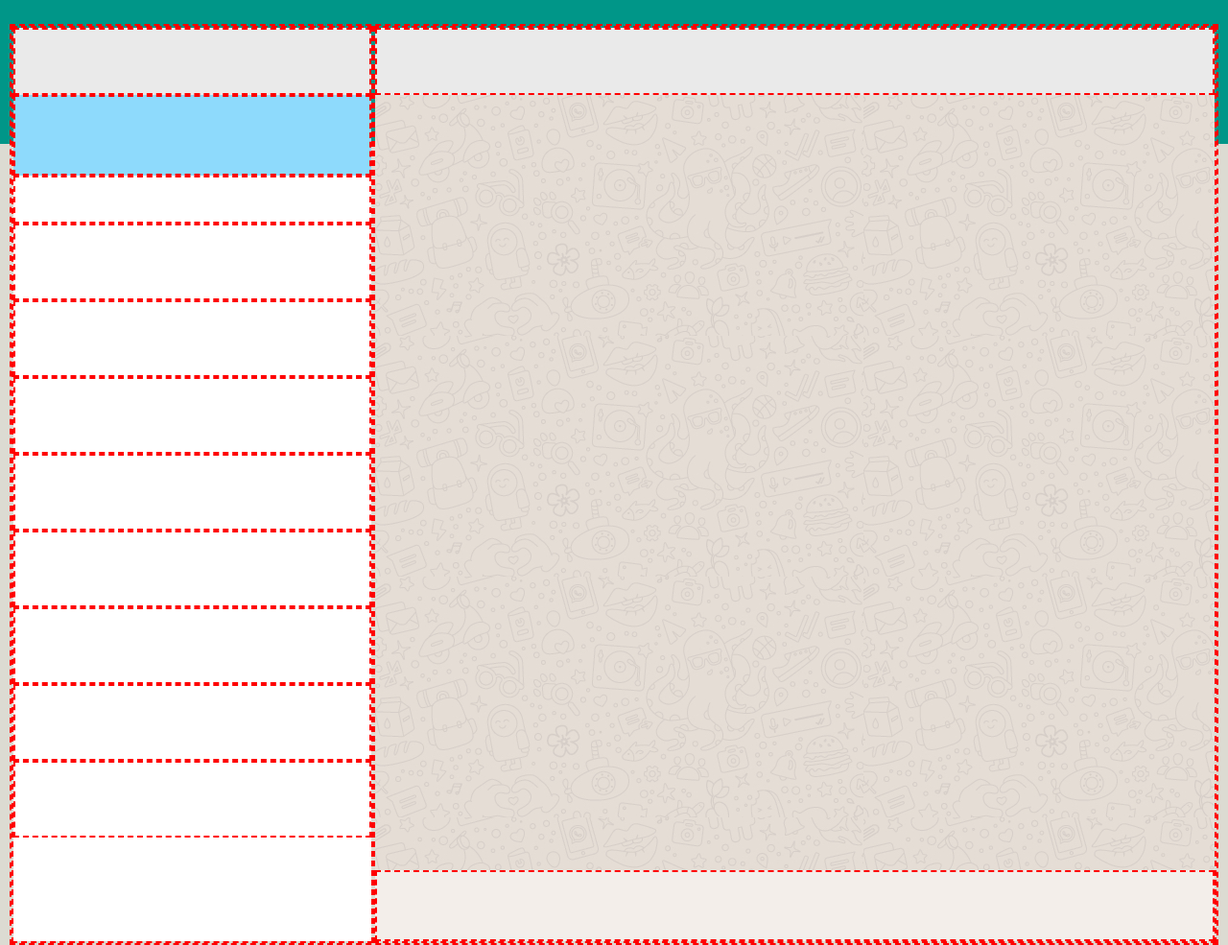
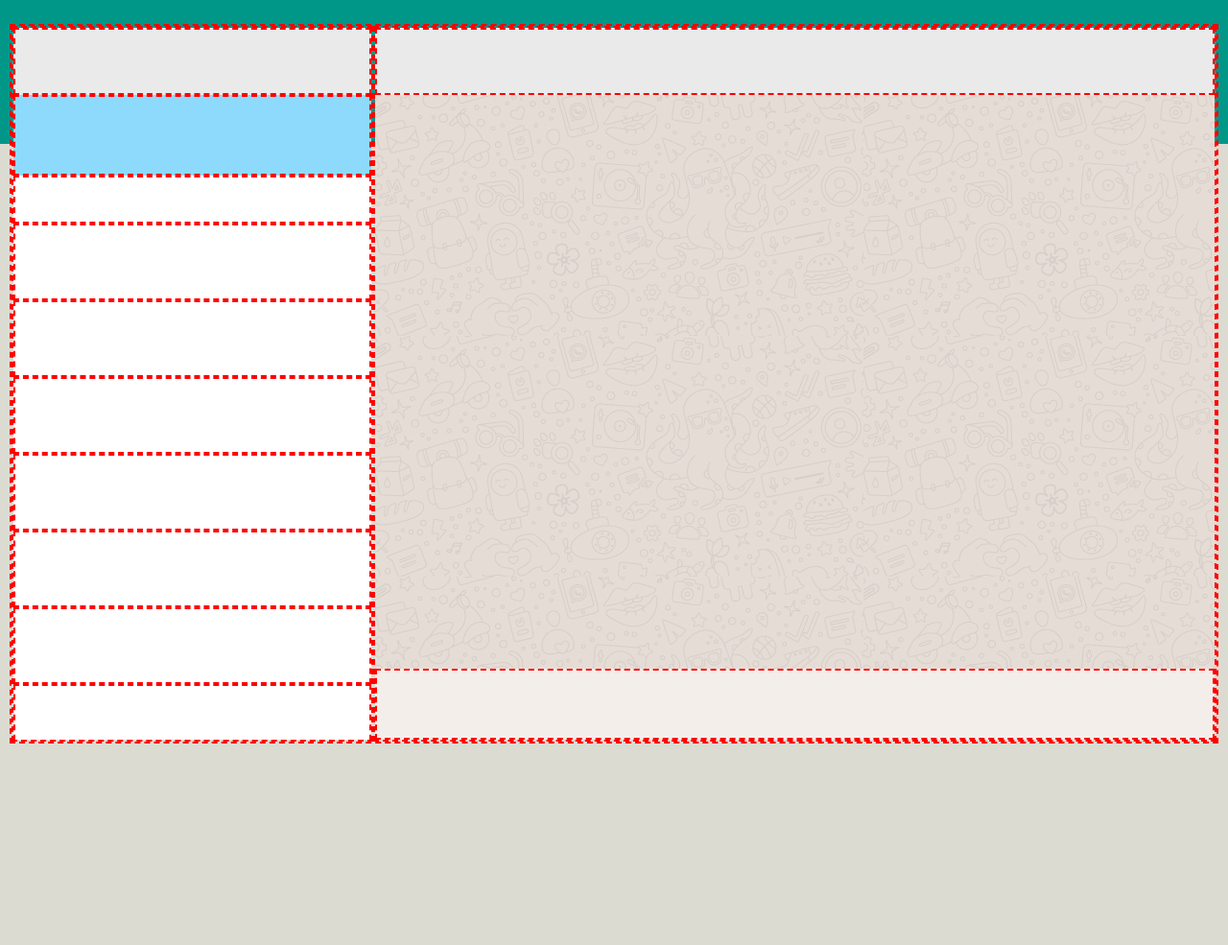
Before and after one commit to FedeViga/vue-boolzapp, a plain HTML site: page index.html in a window 1280 px wide. Shown: the whole page at 96% size. After the commit the page ends 800 px from the top, so only its background shows below. Drawn offline with Linux system fonts and the light colour scheme.

Commit message:
eliminato scroll pagina

```diff
--- a/css/style.css
+++ b/css/style.css
@@ -41,6 +41,7 @@ header {
     max-width: 1600px;
     margin: auto;
     padding: 0px 10px;
+    height: calc(100vh - 150px);
 }
 /* fine container */
 
@@ -49,11 +50,10 @@ header {
 main {
     display: flex;
     width: 100%;
+    height: 100%;
+    height: calc(100vh - 25px - 25px);
     position: relative;
     top: -125px;
-
-    /* test */
-    height: 960px;
 }
 /* fine main */
 
@@ -85,6 +85,7 @@ main {
 }
 /* fine left bar */
 
+
 /* main content */
 #main-content {
     width: 70%;
```
